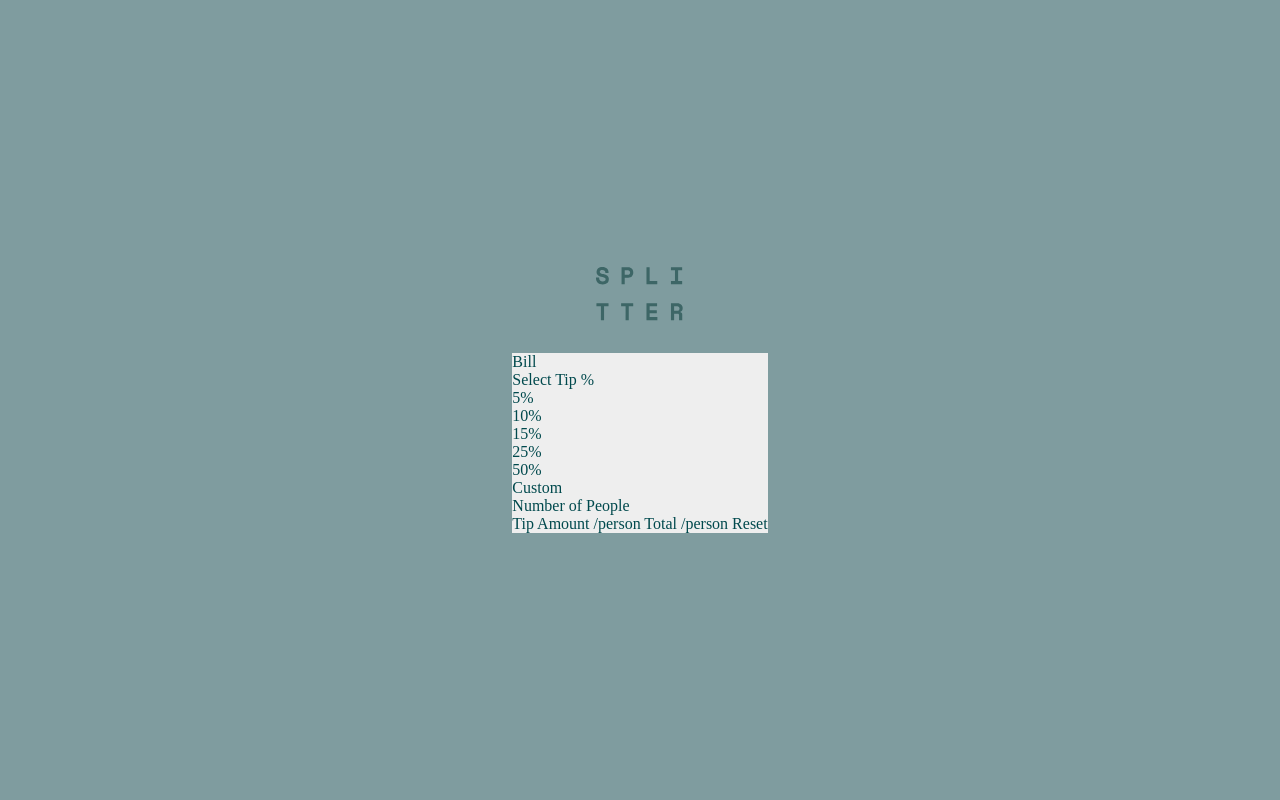
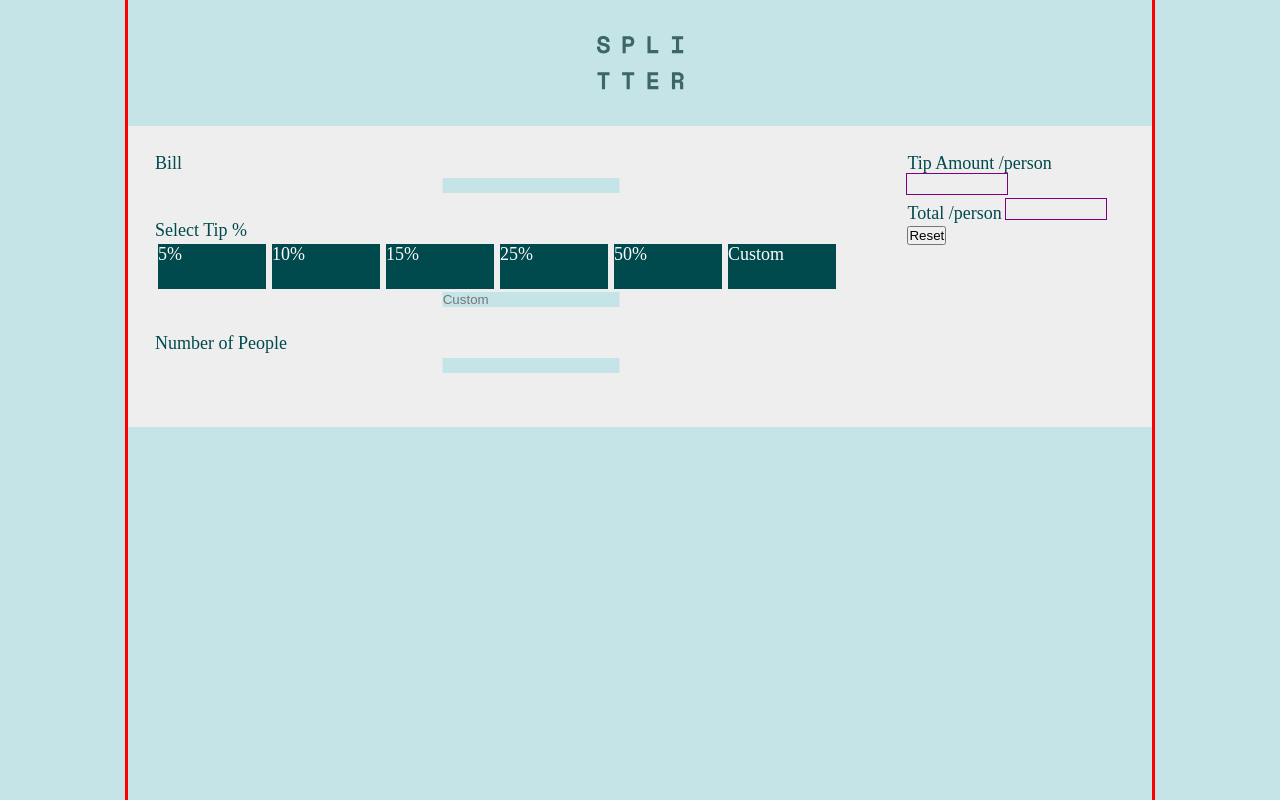
Before and after one commit to peta-8-bit/interactive-tip-calculator, a website built with Parcel: page index.html in a window 1280 px wide. Built offline with nearby package versions, Linux system fonts and the light colour scheme.

Commit message:
JS functionality completed

```diff
--- a/index.html
+++ b/index.html
@@ -26,35 +26,58 @@
       </div>
       <main>
         <div class="first">
+          <form>
             <div class="bill">
-            Bill
+              <label for="bill">Bill</label><br>
+              <input type="text" name="bill" id="bill" oninput="getBill()">
             </div>
 
             <div class="select-tip">
-            Select Tip %
+              <label for="tip%">Select Tip % </label><br>
             </div>
 
             <div class="button-group">
-            <div class="5">5%</div>
 
-            <div class="10">10%</div>
+              <input type="radio" name="select" id="5%" value=5 onclick="getCustom()">
+              <label for="5%">5%</label>
 
-            <div class="15">15%</div>
+              <input type="radio" name="select" id="10%" value=10 onclick="getCustom()">
+              <label for="10%">10%</label>
 
-            <div class="25">25%</div>
+              <input type="radio" name="select" id="15%" value=15 onclick="getCustom()">
+              <label for="15%">15%</label>
 
-            <div class="50">50%</div>
+              <input type="radio" name="select" id="25%" value=25 onclick="getCustom()">
+              <label for="25%">25%</label>
 
-            <div class="custom">Custom</div>
+              <input type="radio" name="select" id="50%" value=50 onclick="getCustom()">
+              <label for="50%">50%</label>
+
+              <input type="radio" name="select" id="custom" value="custom" onclick="getCustom()">
+              <label for="custom">Custom</label>
+
+              <input disabled type="text" name="customvalue" id="customvalue" placeholder="Custom" onchange="customTip()">
             </div>
-          Number of People
+
+            <div>
+              <label for="NOP">Number of People</label><br>
+              <input type="text" name="NOP" id="NOP" oninput="getNop()">
+            </div>
+          </form>
         </div>
         <div class="second">
+          <div class="twofirst">
             Tip Amount
             /person
+            <span class="TAPP"></span>
+          </div>
+          <div class="Twosecond">
             Total
             /person
-          Reset
+            <span class="ToAPP"></span>
+          </div>
+
+          <button>Reset</button>
         </div>
       </main>
     </div>
--- a/src/js/app.js
+++ b/src/js/app.js
@@ -1 +1,64 @@
-console.log("Success!!");
+let bill, custom, tip, tipamt, NOP;
+let TAPP = document.querySelector(".TAPP");
+let ToAPP = document.querySelector(".ToAPP");
+let cstval = document.querySelector("input[name=customvalue]");
+
+getBill = () => {
+  bill = parseInt(document.querySelector("input[name=bill]").value);
+  console.log("BILL:" + bill);
+  calculation();
+};
+
+getNop = () => {
+  NOP = parseInt(document.querySelector("input[name=NOP]").value);
+  console.log("NOP:" + NOP);
+  calculation();
+};
+
+getCustom = () => {
+  custom = document.querySelector("input[name=select]:checked").value;
+  console.log("custom:" + custom);
+  console.log("TYPE custom:" + typeof custom);
+
+  if (custom !== "custom") {
+    tip = parseInt(custom);
+    console.log("Radio TIP:" + tip);
+    calculation();
+  } else {
+    if (cstval.disabled === false) {
+      cstval.disabled = true;
+    } else {
+      cstval.disabled = false;
+    }
+  }
+};
+
+customTip = () => {
+  tip = parseInt(cstval.value);
+  console.log("Custom TIP():" + tip);
+  calculation();
+};
+
+calculation = () => {
+  console.log("*********");
+  console.log("BILL:" + bill + typeof bill);
+  console.log("NOP:" + NOP + typeof NOP);
+  console.log("TIP:" + tip + typeof tip);
+  console.log("@@@@@@@@@@");
+
+  if (
+    bill !== NaN &&
+    tip !== NaN &&
+    NOP !== NaN &&
+    bill !== undefined &&
+    NOP !== undefined &&
+    tip !== undefined
+  ) {
+    TAPP.textContent = (bill * (tip / 100)) / NOP;
+    ToAPP.textContent = (bill + bill * (tip / 100)) / NOP;
+    if (custom === "custom") {
+      document.querySelector("input[name=customvalue]").disabled = true;
+    }
+  }
+};
+// Remove value from form after submitting || onchange || onclick
--- a/src/scss/main.scss
+++ b/src/scss/main.scss
@@ -15,10 +15,11 @@ $White: hsl(0, 0%, 100%);
 }
 
 body {
-  background-color: $Grayish-cyan;
+  background-color: $Light-grayish-cyan;
   color: #eee;
   display: grid;
   place-items: center;
+  font-size: 18px;
 }
 
 .container {
@@ -26,15 +27,72 @@ body {
   width: 80%;
   display: grid;
   place-items: center;
+  outline: 3px red solid;
+}
+
+.wrapper {
+  display: flex;
+  flex-direction: column;
+  outline: 3px blue solid;
+  height: 100vh;
+  justify-content: flex-start;
 }
 
 .logo {
   display: grid;
   place-items: center;
-  margin-bottom: 2em;
+  margin: 2em 0;
 }
 
 main {
   background-color: #eee;
   color: $Very-dark-cyan;
+  padding: 1.5em;
+  @media (min-width: 650px) {
+    display: flex;
+  }
 }
+
+input[type="text"] {
+  border: none;
+  background-color: $Light-grayish-cyan;
+  margin-bottom: 2em;
+  margin-left: 50%;
+  margin-right: auto;
+  transform: translateX(-50%);
+}
+
+input[type="radio"] {
+  display: none;
+}
+
+.button-group {
+  display: flex;
+  flex-wrap: wrap;
+
+  label {
+    width: 6em;
+    height: 2.5em;
+    display: inline-block;
+    background-color: $Very-dark-cyan;
+    color: $White;
+    margin: 3px;
+    flex-basis: 1;
+  }
+}
+
+.TAPP {
+  display: inline-block;
+
+  outline: 1px purple solid;
+  width: 100px;
+  height: 20px;
+}
+
+.ToAPP {
+  outline: 1px purple solid;
+  width: 100px;
+  height: 20px;
+
+  display: inline-block;
+}
```
Also changed, not shown: dist/index.html, 5 other files. Lines whose indentation alone changed are shown as unchanged.
